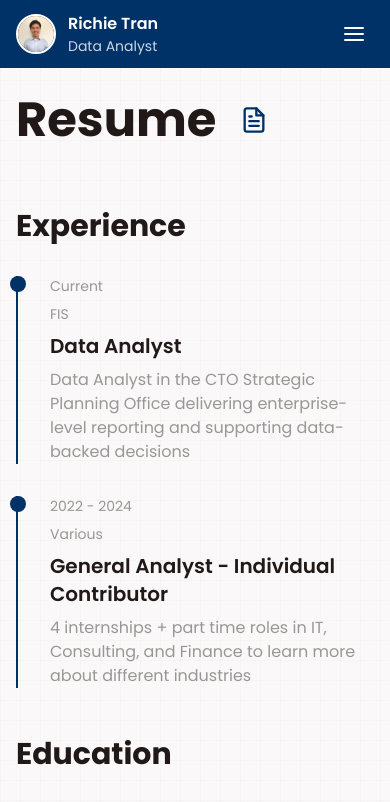
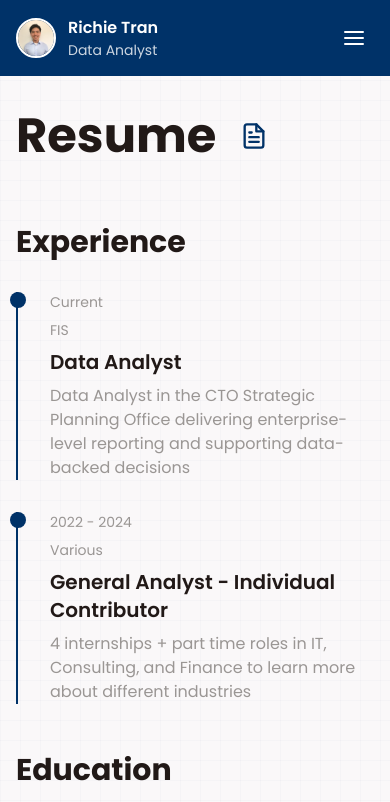
Before and after one commit to RichieTran31/resumify-clone, a Next.js app: page /resume in a window 390 px wide. Shown: the top 802 px of the page. Built offline with nearby package versions, Linux system fonts and the light colour scheme.

Commit message:
icon spacing overlap

```diff
--- a/src/components/MainLayout.tsx
+++ b/src/components/MainLayout.tsx
@@ -26,8 +26,8 @@ export default function MainLayout({ children }: MainLayoutProps) {
       </div>
 
       {/* Main Content Area */}
-      <div className="lg:ml-80 min-h-screen pt-16 lg:pt-0">
-        <div className="container mx-auto px-4 lg:px-8 py-8 lg:py-16">
+      <div className="lg:ml-80 min-h-screen pt-20 lg:pt-0">
+        <div className="container mx-auto px-4 lg:px-8 lg:pr-32 py-8 lg:py-16">
           {children}
         </div>
       </div>
--- a/src/components/MobileNav.tsx
+++ b/src/components/MobileNav.tsx
@@ -20,7 +20,7 @@ export default function MobileNav() {
   return (
     <div className="lg:hidden">
       {/* Mobile Header */}
-      <div className="fixed top-0 left-0 right-0 bg-resumify-pink text-white z-50 px-4 py-3">
+      <div className="fixed top-0 left-0 right-0 bg-resumify-pink text-white z-50 px-4 py-4">
         <div className="flex items-center justify-between">
           <div className="flex items-center gap-3">
             <Image
```
